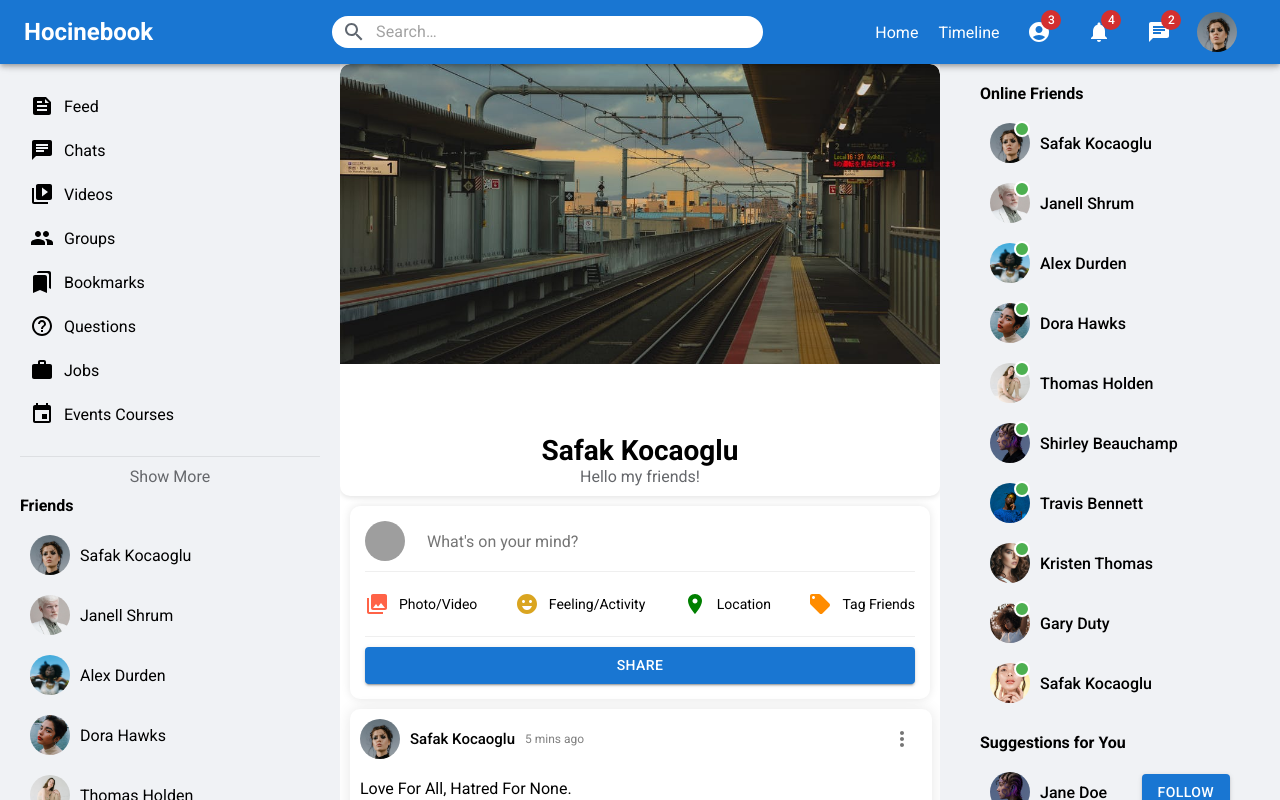
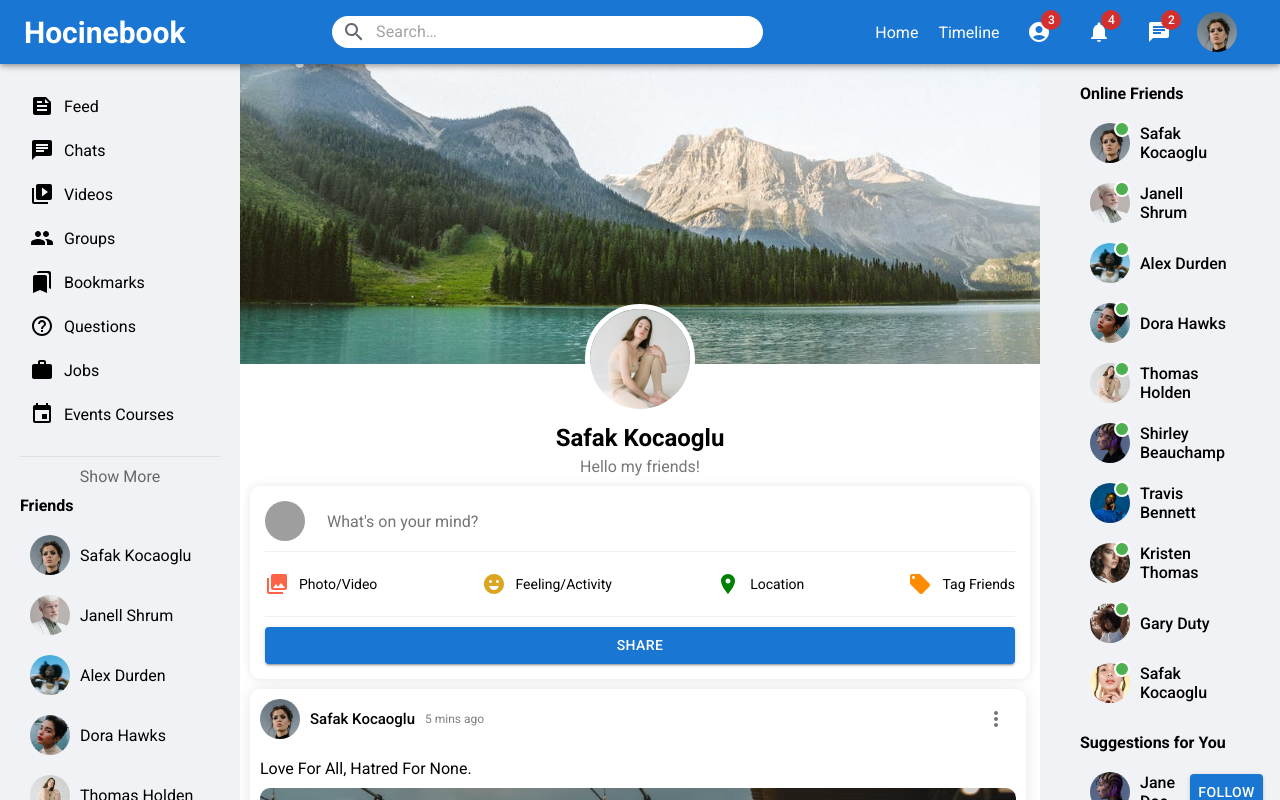
Before and after one commit to hocine-dev/React-Node.js-Social-Media-App, a React (Create React App) app in the folder hocinebook/: page /profile in a window 1280 px wide. Shown: the top 800 px of the page. Built offline with nearby package versions, Linux system fonts and the light colour scheme; grey boxes are pictures that could not be loaded.

Commit message:
design improved

```diff
--- a/hocinebook/src/components/Profile/UserProfile.js
+++ b/hocinebook/src/components/Profile/UserProfile.js
@@ -1,22 +1,25 @@
 import React from 'react';
-import Avatar from '@mui/material/Avatar';
-import './profile.css'; // Import the CSS file
+import './profile.css'
 
-const UserProfile = () => {
+const Profile = () => {
   return (
-    <div className="userProfileContainer">
-      <div className="profileCover">
-        <img className="coverImage" src="./assets/post/1.jpeg" alt="Cover" />
-        <div className="profileDetails">
-          <Avatar src="./assets/person/1.jpeg" alt="Profile" className="profileAvatar" />
-        </div>
-      </div>
-      <div className="profileInfo">
-        <div className="profileUsername">Safak Kocaoglu</div>
-        <div className="profileDescription">Hello my friends!</div>
-      </div>
+    <div>
+      <div className='header'>
+      <div className="profileStyle">
+  <img
+    className="profileImgStyle"
+    src="assets/person/5.jpeg"
+    alt="Profile"
+  />
+</div>
+</div>
+<div className="contentStyle">
+  <h1 className="headingStyle">Safak Kocaoglu</h1>
+  <p className="paragraphStyle">Hello my friends!</p>
+</div>
+
     </div>
   );
 };
 
-export default UserProfile;
+export default Profile;
--- a/hocinebook/src/components/Profile/profile.css
+++ b/hocinebook/src/components/Profile/profile.css
@@ -8,52 +8,44 @@
   text-align: center; /* Center align the text */
 }
 
-.profileCover {
+.header {
   position: relative;
   width: 100%;
-  height: 300px; /* Set a fixed height for the cover image */
-  border-radius: 10px 10px 0 0;
-  overflow: hidden;
+  height: 300px;
+  background-image: url(http://localhost:3000/assets/post/3.jpeg);
+  background-size: cover;
+  background-position: center;
 }
 
-.coverImage {
+.profileStyle {
+  position: absolute;
+  bottom: -50px;
+  left: 50%;
+  transform: translateX(-50%);
+  width: 100px;
+  height: 100px;
+  border-radius: 50%;
+  overflow: hidden;
+  border: 5px solid white;
+}
+
+.profileImgStyle {
   width: 100%;
   height: 100%;
   object-fit: cover;
 }
 
-.profileDetails {
-  position: absolute;
-  bottom: -60px; /* Adjusted to overlap the profile avatar */
-  left: 50%;
-  transform: translateX(-50%);
-  display: flex;
-  justify-content: center;
-  align-items: center;
-  z-index: 1; /* Ensure the profileDetails are on top of the cover image */
+.contentStyle {
+  text-align: center;
+  margin-top: 60px;
 }
 
-.profileAvatar {
-  width: 120px;
-  height: 120px;
-  border: 5px solid white;
-  border-radius: 50%;
-  background-color: white; /* Add background to avoid any hidden part */
-  z-index: 2; /* Ensure the profileAvatar is on top of everything */
-  position: relative; /* Add relative position */
+.headingStyle {
+  margin: 0;
+  font-size: 24px;
 }
 
-.profileInfo {
-  margin-top: 60px; /* Ensure space for the overlapped avatar */
-  padding: 10px;
+.paragraphStyle {
+  color: #777;
+  margin: 5px 0 0;
 }
-
-.profileUsername {
-  font-size: 28px;
-  font-weight: bold;
-}
-
-.profileDescription {
-  font-size: 16px;
-  color: #65676b;
-}
--- a/hocinebook/src/components/topbar/Topbar.js
+++ b/hocinebook/src/components/topbar/Topbar.js
@@ -20,7 +20,11 @@ const Topbar = () => {
   return (
     <AppBar position="static" className="topbar">
       <Toolbar className="toolbar">
-        <div className="left">Hocinebook</div>
+        <div className="left">
+          <Link to="/" className="disable">
+            Hocinebook
+          </Link>
+        </div>
         <div className="center">
           <div className="searchbar">
             <Search className="searchIcon" />
@@ -29,8 +33,8 @@ const Topbar = () => {
         </div>
         <div className="right">
           <div className="links">
-            <a href="/">Home</a>
-            <a href="#profile">Timeline</a>
+            <Link to="/">Home</Link>
+            <Link to="/Timeline">Timeline</Link>
           </div>
 
           <IconButton color="inherit">
--- a/hocinebook/src/components/topbar/topbar.css
+++ b/hocinebook/src/components/topbar/topbar.css
@@ -4,7 +4,11 @@
   top: 0;
 }
 
-#root header{position: sticky !important;top: 0; z-index: 100 !important;}
+#root header {
+  position: sticky !important;
+  top: 0;
+  z-index: 100 !important;
+}
 
 .toolbar {
   display: flex;
@@ -69,9 +73,13 @@
   align-items: center;
 }
 
-.css-imxc6v-MuiBadge-badge{transform: scale(1) translate(100%, -50%) !important;}
+.css-imxc6v-MuiBadge-badge {
+  transform: scale(1) translate(100%, -50%) !important;
+}
 
-.right button span{margin-inline: 10px;}
+.right button span {
+  margin-inline: 10px;
+}
 
 @media (max-width: 768px) {
   .center {
@@ -82,3 +90,11 @@
     width: 100%;
   }
 }
+
+.disable {
+  text-decoration: none;
+  color: white;
+  font-size: 30px;
+  font-weight: bold;
+  cursor: pointer;
+}
--- a/hocinebook/src/pages/home/home.css
+++ b/hocinebook/src/pages/home/home.css
@@ -5,7 +5,7 @@
   flex: 3;
 }
 .feed {
-  flex: 6;
+  flex: 12;
 }
 .rightbar {
   flex: 3;
--- a/hocinebook/src/pages/profile/profile.css
+++ b/hocinebook/src/pages/profile/profile.css
@@ -1 +1 @@
-.profile{flex:6}
+.profile{flex:12}
```
